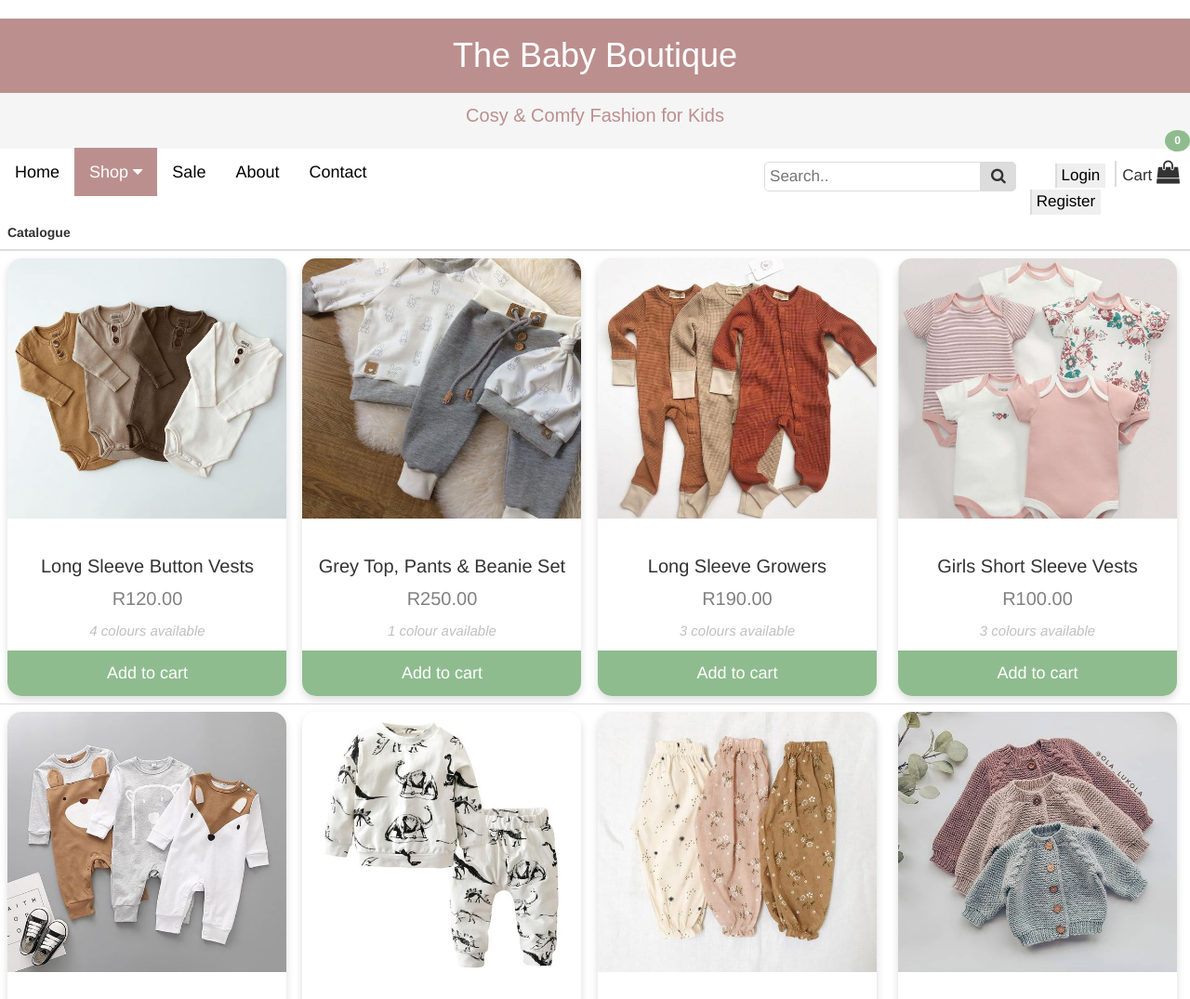
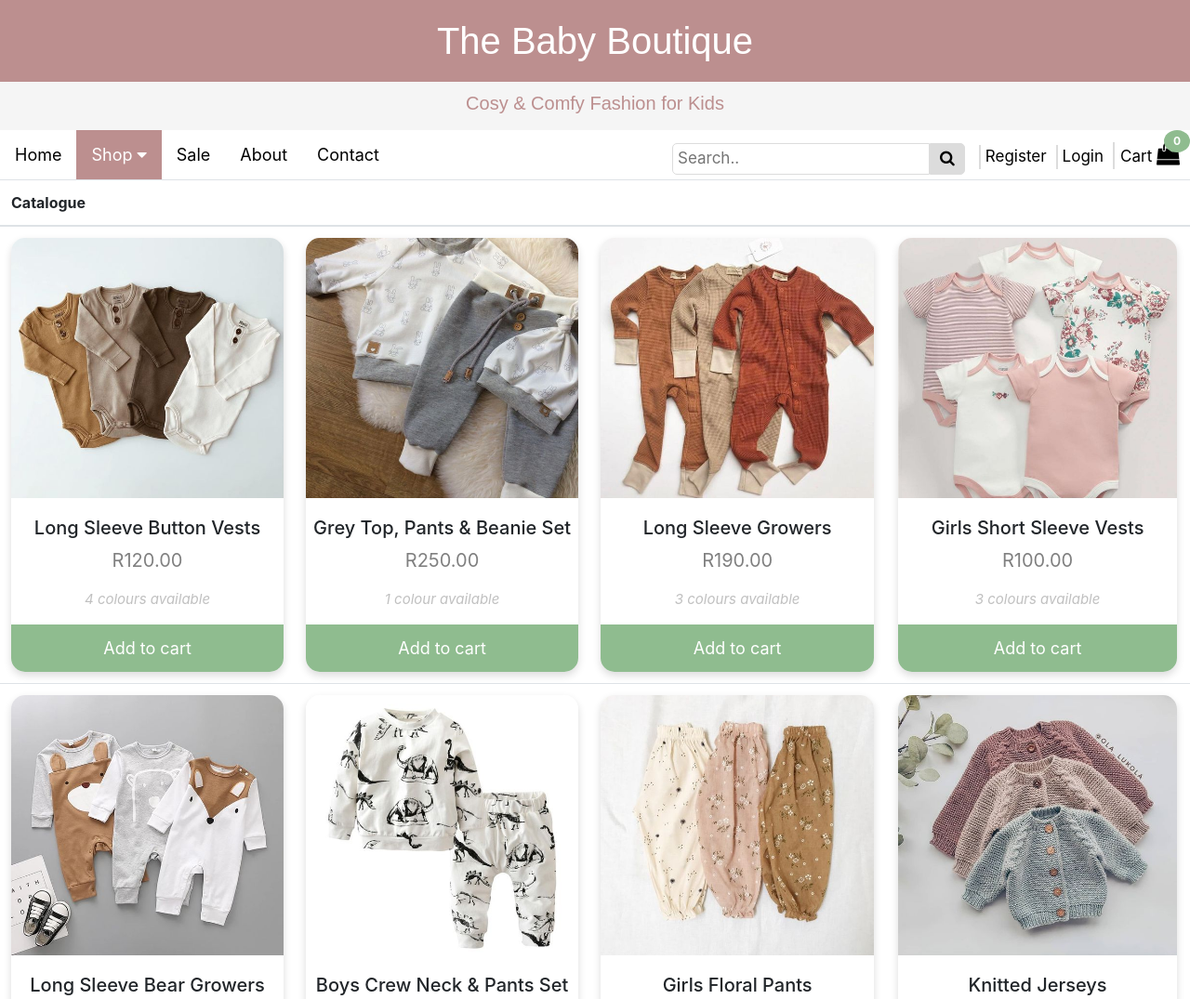
Before and after one commit to MelissaAppolis/onlineStore, a plain HTML site: page Shop.html in a window 1280 px wide. Shown: the top 1075 px of the page at 93% size. Drawn offline with nearby package versions, Linux system fonts and the light colour scheme; a script that the page names is missing.

Commit message:
edit bootstrap code

```diff
--- a/Login.html
+++ b/Login.html
@@ -6,7 +6,7 @@
     <meta name="viewport" content="width=device-width, initial-scale=1, shrink-to-fit=no">
     <title>Login | The Baby Boutique</title>
     <!-- Bootstrap links -->
-    <link rel="stylesheet" type=text/css href="https://maxcdn.bootstrapcdn.com/bootstrap/3.2.0/css/bootstrap.min.css">
+    <link rel="stylesheet" href="https://cdn.jsdelivr.net/npm/bootstrap@4.5.3/dist/css/bootstrap.min.css" integrity="sha384-TX8t27EcRE3e/ihU7zmQxVncDAy5uIKz4rEkgIXeMed4M0jlfIDPvg6uqKI2xXr2" crossorigin="anonymous">
     <!-- Link to external stylesheet -->
     <link rel="stylesheet" type="text/css" href="BabyBoutiqueStyleSheet.css">
     <!-- Add icon library -->
@@ -45,12 +45,8 @@
             </button>
         </div>
         <div class="loginRegister-container">
-            <form action="/Login.html" method="get">
-                <button class="login" type="submit">Login</button>
-            </form>
-            <form action="/Register.html" method="get">
-                <button class="register" type="submit">Register</button>
-            </form>
+            <a class="login" href="Login.html">Login</a>
+            <a class="register" href="Register.html">Register</a>
         </div>
         <div class="search-container">
             <input type="text" placeholder="Search.." name="search">
--- a/Shop.html
+++ b/Shop.html
@@ -6,7 +6,7 @@
     <meta name="viewport" content="width=device-width, initial-scale=1, shrink-to-fit=no">
     <title>Shop | The Baby Boutique</title>
     <!-- Bootstrap links -->
-    <link rel="stylesheet" type=text/css href="https://maxcdn.bootstrapcdn.com/bootstrap/3.2.0/css/bootstrap.min.css">
+    <link rel="stylesheet" href="https://cdn.jsdelivr.net/npm/bootstrap@4.5.3/dist/css/bootstrap.min.css" integrity="sha384-TX8t27EcRE3e/ihU7zmQxVncDAy5uIKz4rEkgIXeMed4M0jlfIDPvg6uqKI2xXr2" crossorigin="anonymous">
     <!-- Link to external stylesheet -->
     <link rel="stylesheet" type="text/css" href="BabyBoutiqueStyleSheet.css">
     <!-- Add icon library -->
@@ -45,12 +45,8 @@
             </button>
         </div>
         <div class="loginRegister-container">
-            <form action="/Login.html" method="get">
-                <button class="login" type="submit">Login</button>
-            </form>
-            <form action="/Register.html" method="get">
-                <button class="register" type="submit">Register</button>
-            </form>
+            <a class="login" href="Login.html">Login</a>
+            <a class="register" href="Register.html">Register</a>
         </div>
         <div class="search-container">
             <input type="text" placeholder="Search.." name="search">
```
Also changed, not shown: About.html (+2 -6 lines), Image1MoreDetails.html (+2 -6 lines), Image2MoreDetails.html (+2 -6 lines), Image3MoreDetails.html (+2 -6 lines), Image4MoreDetails.html (+2 -6 lines), Image5MoreDetails.html (+2 -6 lines), Image6MoreDetails.html (+2 -6 lines), Image7MoreDetails.html (+2 -6 lines), Image8MoreDetails.html (+2 -7 lines), Register.html (+3 -7 lines), ShoppingCart.html (+3 -7 lines).
